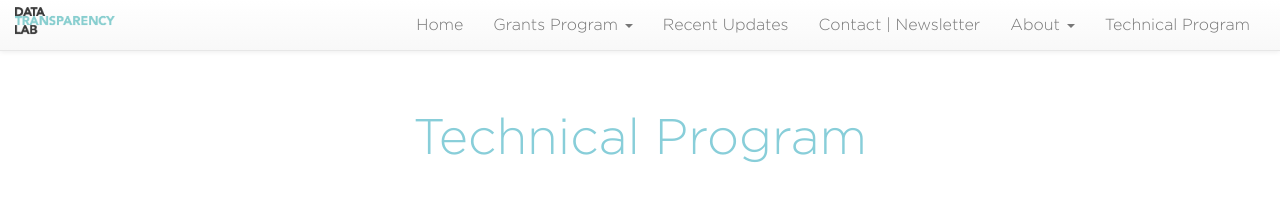
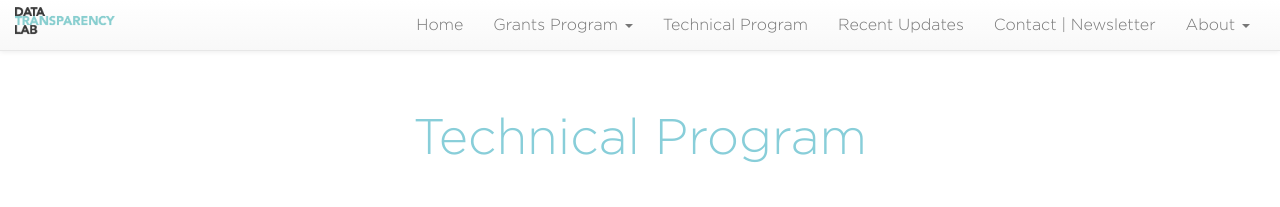
Before and after one commit to datatransparencylab/datatransparencylab.github.io, a Jekyll site: the page built from techprogram.html, in a window 1280 px wide. Shown: the top 207 px of the page. Built offline with Jekyll 4.4.1, drawn with Linux system fonts in a browser that asks for light colours; some web fonts are replaced.

Commit message:
Changed header and elements layout

```diff
--- a/_includes/header.html
+++ b/_includes/header.html
@@ -37,6 +37,9 @@
 		    </ul>
 		  </li>
       <li>
+        <a href="{{% site.url}}/techprogram.html">Technical Program</a>
+      </li>
+      <li>
         <a href="{% if page.isIndex%}#updates{% else %}{{% site.url}}/index.html#updates{% endif %}">
           Recent Updates
         </a>
@@ -62,9 +65,6 @@
           </li>
 		    </ul>
       </li>
-      <li>
-        <a href="{{% site.url}}/techprogram.html">Technical Program</a>
-      </li>
 	  </ul>
 	</div>
 </div>
--- a/techprogram.html
+++ b/techprogram.html
@@ -142,7 +142,7 @@
  		  <h4>Some Datasets</h4>
       <div class="row">
         <!-- 1 -->
-        <div class="col-sm-6 col-md-4 col-lg-6 left-aligned">
+        <div class="col-sm-6 col-md-6 col-lg-6 left-aligned">
         	<div class="topic-title">Floodwatch</div>
           <p>
           Floodwatch want to assemble the largest amount of advertising
@@ -155,7 +155,7 @@
           </p>
 		    </div>
         <!-- 2 -->
-        <div class="col-sm-6 col-md-4 col-lg-6 left-aligned">
+        <div class="col-sm-6 col-md-6 col-lg-6 left-aligned">
           <div class="topic-title">Facebook CPM and CPC per Audience</div>
           <div>
             This dataset has been kindly contributed by one of 2015 grantees,
@@ -205,7 +205,7 @@
  	  	<h4>Some of the projects leveraged by DTL</h4>
       <div class="row">
         <!-- 1 -->
-        <div class="col-sm-6 col-md-4 col-lg-6 left-aligned">
+        <div class="col-sm-6 col-md-6 col-lg-6 left-aligned">
         	<div class="topic-title">OpenWPM</div>
           <p>
             OpenWPM is a web privacy measurement framework which makes to easy
@@ -223,7 +223,7 @@
           </p>
 		    </div>
         <!-- 2 -->
-        <div class="col-sm-6 col-md-4 col-lg-6 left-aligned">
+        <div class="col-sm-6 col-md-6 col-lg-6 left-aligned">
           <div class="topic-title">Appu</div>
           <p>
             Appu is a Chrome plugin that helps users to keep track of password
```
